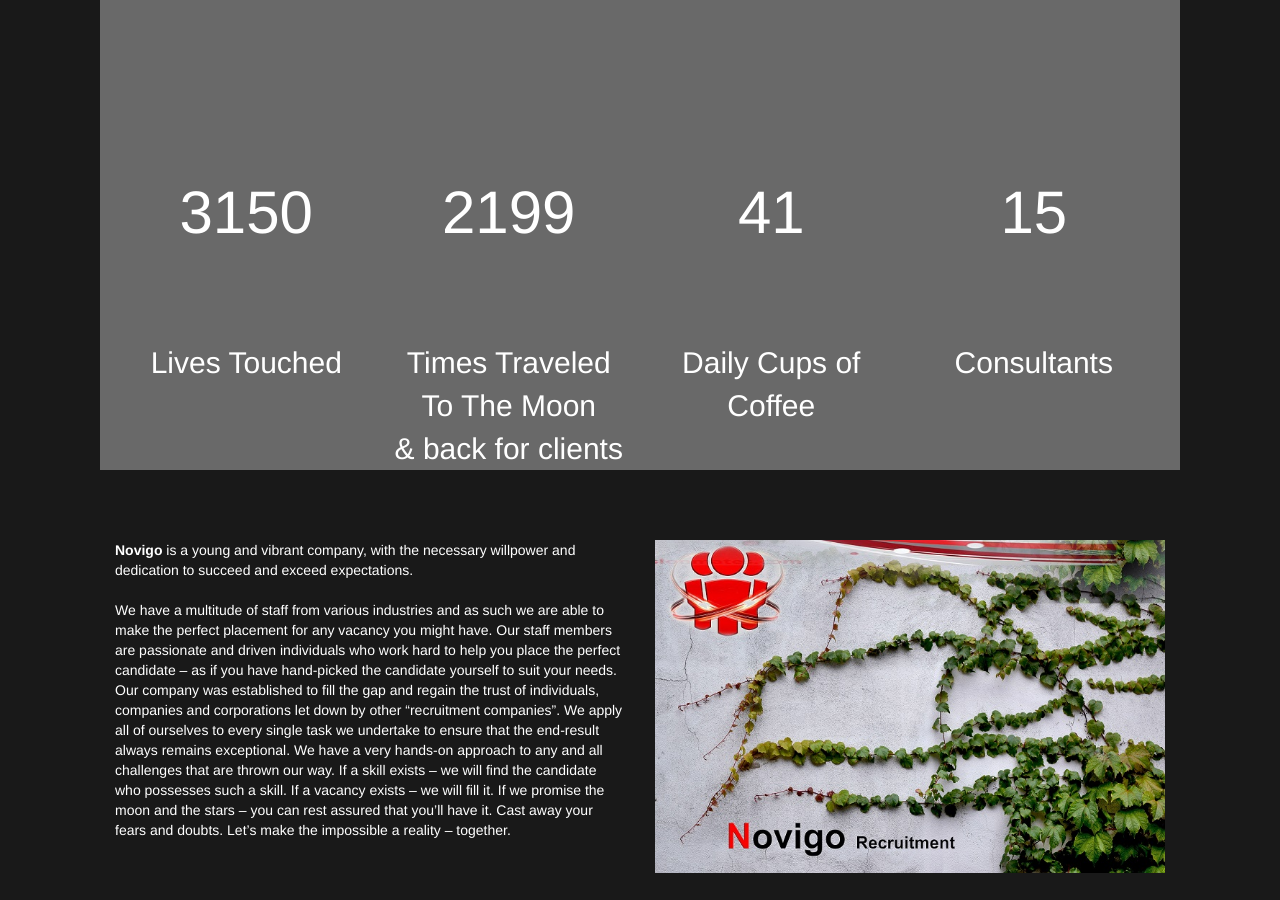
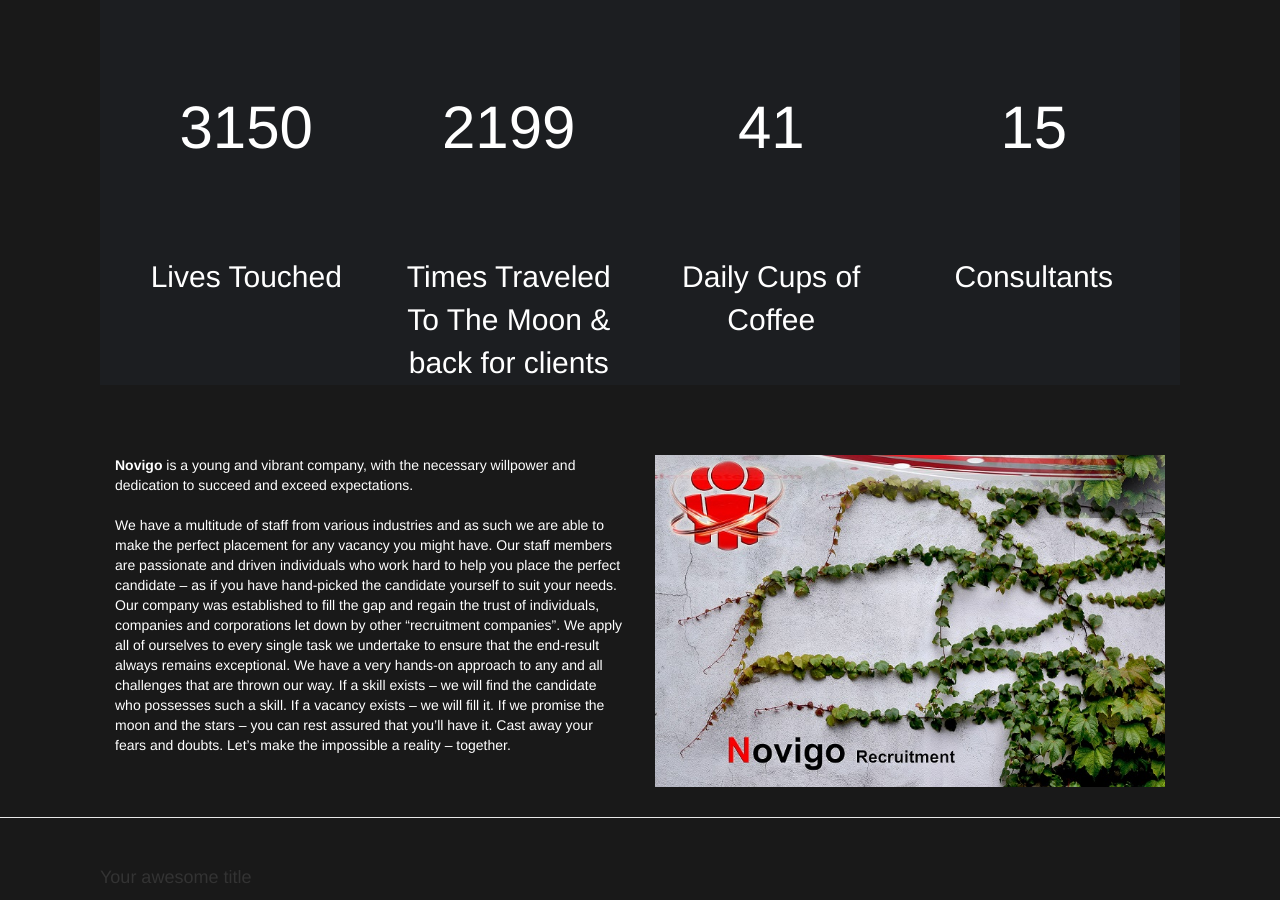
Before and after one commit to Hermankoch/hermankoch.github.io, a Jekyll site: the page built from index.html, in a window 1280 px wide and 900 px high, scrolled down 527 px. Built offline with Jekyll 4.4.1, drawn with Linux system fonts in a browser that asks for light colours.

Commit message:
Update index.html

```diff
--- a/index.html
+++ b/index.html
@@ -35,15 +35,15 @@
 
 <div class="container-fluid">
     <div class="row">
-      <div class="col-sm-12" style="background-color:#696969;">
+      <div class="col-sm-12" style="background-color:#1c1e21;">
 
-        <div class="col-sm-3"><p class="LivesTouched"><br /><br />3150<br /><br /></p><p class="LivesTouched2">Lives Touched</p>
+        <div class="col-sm-3"><p class="LivesTouched"><br />3150<br /><br /></p><p class="LivesTouched2">Lives Touched</p>
         </div>
-        <div class="col-sm-3"><p class="LivesTouched"><br /><br />2199<br /><br /></p><p class="LivesTouched2">Times Traveled To The Moon <br />&amp; back for clients</p>
+        <div class="col-sm-3"><p class="LivesTouched"><br />2199<br /><br /></p><p class="LivesTouched2">Times Traveled To The Moon &amp; back for clients</p>
         </div>
-        <div class="col-sm-3"><p class="LivesTouched"><br /><br />41<br /><br /></p><p class="LivesTouched2">Daily Cups of Coffee</p>
+        <div class="col-sm-3"><p class="LivesTouched"><br />41<br /><br /></p><p class="LivesTouched2">Daily Cups of Coffee</p>
         </div>
-        <div class="col-sm-3"><p class="LivesTouched"><br /><br />15<br /><br /></p><p class="LivesTouched2">Consultants</p>
+        <div class="col-sm-3"><p class="LivesTouched"><br />15<br /><br /></p><p class="LivesTouched2">Consultants</p>
         </div>
 
       </div>
```
